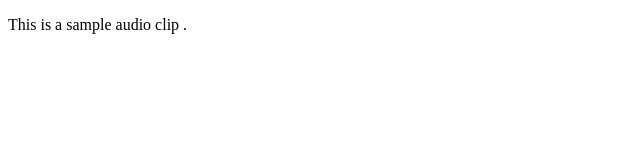
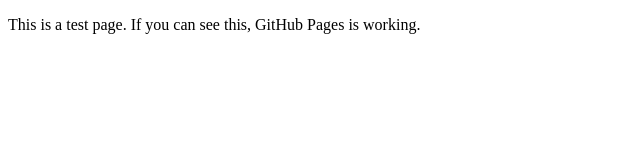
Before and after one commit to mbmotorcyclesproject/soundbite-host, a plain HTML site: page index.html in a window 1280 px wide. Shown: the whole page, without its empty margins (0-640 px from the left). Drawn offline with Linux system fonts and the light colour scheme.

Commit message:
Update index.html

```diff
--- a/index.html
+++ b/index.html
@@ -3,18 +3,9 @@
 <head>
   <meta charset="utf-8">
   <title>Soundcite Test</title>
-  <script src="soundcite.js"></script>
+  <!-- <script src="soundcite.js"></script> -->
 </head>
 <body>
-  <p>
-    This is a
-    <span
-      data-soundcite-url="https://dev.theathenaeumpress.com/myrtlebeachmotorcycles/wp-content/uploads/2025/04/07020209.wav"
-      data-soundcite-start="0"
-      data-soundcite-end="4000"
-      class="soundcite">
-      sample audio clip
-    </span>.
-  </p>
+  <p>This is a test page. If you can see this, GitHub Pages is working.</p>
 </body>
 </html>
```
